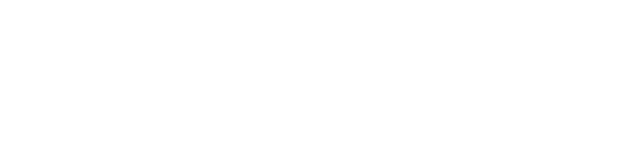
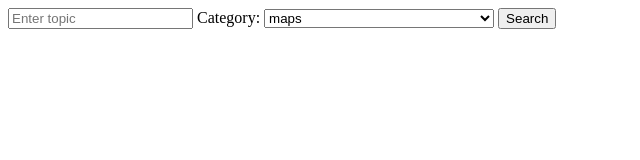
Before and after one commit to claricetran/library-of-congress-search, a plain HTML site: page index.html in a window 1280 px wide. Shown: the whole page, without its empty margins (0-640 px from the left). Drawn offline with Linux system fonts and the light colour scheme.

Commit message:
Added html to index.html

```diff
--- a/index.html
+++ b/index.html
@@ -8,6 +8,21 @@
     <link rel="stylesheet" href="./assets/css/style.css" />
   </head>
   <body>
+    <form id="SearchBoxIndex">
+      <input type="text" name="queryInput" id="queryInput" class="indexQueryInput" placeholder="Enter topic">
+      <label for="categoryInput">Category: </label>
+      <select name="categoryInput" id="categoryInput" class="indexCategoryInput">
+        <option value="maps">maps</option>
+        <option value="audio">audio recordings</option>
+        <option value="photos">photo, print, drawing</option>
+        <option value="manuscripts">manuscripts/mixed material</option>
+        <option value="newspapers">newspapers</option>
+        <option value="film-and-videos">film, videos</option>
+        <option value="notated-music">printed music, such as sheet music</option>
+        <option value="websites">archived websites</option>
+      </select>
+      <button  id="searchBtn" class="indexSearchBtn">Search</button>
+    </form>
     <script src="./assets/js/script.js"></script>
   </body>
 </html>
```
